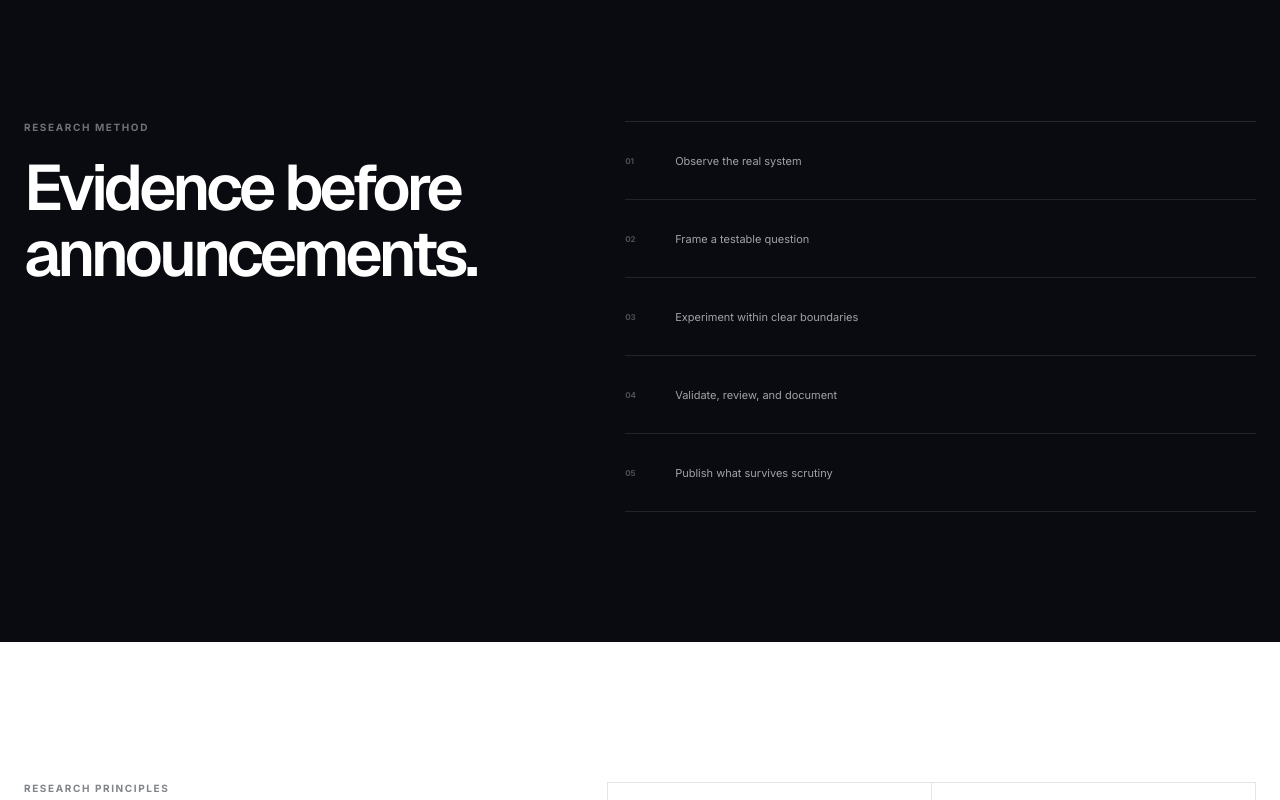
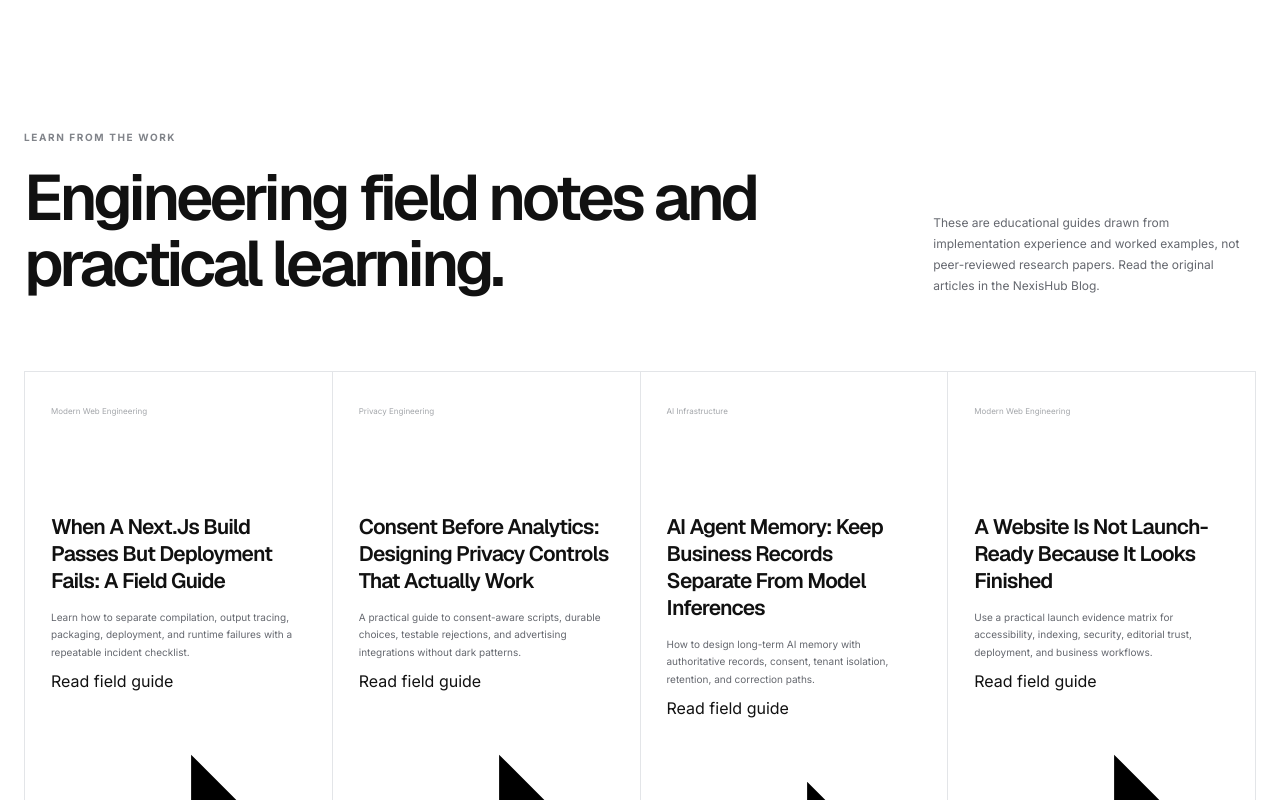
Before and after one commit to kellyxy110/NexisHub, a Next.js app in the folder website/: page /research in a window 1280 px wide. Shown: the part 1780-2580 px from the top of the page. Built offline with nearby package versions, Linux system fonts and the light colour scheme.

Commit message:
feat(research): curate educational field notes linking to original blog articles

```diff
--- a/website/src/app/research/page.tsx
+++ b/website/src/app/research/page.tsx
@@ -3,6 +3,7 @@ import Link from "next/link";
 import { Arrow, SiteFooter, SiteHeader } from "@/components/site-chrome";
 import { AdSenseLoader } from "@/components/adsense-loader";
 import { researchAreas } from "@/lib/editorial";
+import { releaseEditorialPosts } from "@/lib/release-editorial-2026-10";
 import { siteNexisLinks } from "@/lib/site-links";
 
 export const metadata: Metadata = { title: "Research", description: "The NexisHub research agenda across artificial intelligence, search intelligence, education technology, HCI, automation, and knowledge systems.", alternates: { canonical: "/research" } };
@@ -10,6 +11,7 @@ export const metadata: Metadata = { title: "Research", description: "The NexisHu
 export default function ResearchPage() {
   return <><AdSenseLoader /><SiteHeader light /><main className="research-page"><section className="research-hero"><div className="shell"><p className="kicker">NexisHub Research</p><h1>Understand deeply.<br /><span>Build responsibly.</span></h1><p>Research at NexisHub studies how intelligent systems can become more useful, explainable, and human-centered across the product ecosystem.</p><div className="research-status"><span>Research agenda</span><strong>Open</strong><span>Publication archive</span><strong>Awaiting first reviewed paper</strong></div></div></section>
       <section className="research-agenda"><div className="shell"><div className="research-heading"><div><p className="kicker">The research agenda</p><h2>Eight connected fields.</h2></div><p>These are durable areas of inquiry, not claims that NexisHub has already published findings in each field.</p></div><div className="research-grid">{researchAreas.map(([title, text], index) => <article key={title}><span>0{index + 1}</span><h3>{title}</h3><p>{text}</p></article>)}</div></div></section>
+      <section className="research-agenda" aria-labelledby="research-learning-guides"><div className="shell"><div className="research-heading"><div><p className="kicker">Learn from the work</p><h2 id="research-learning-guides">Engineering field notes and practical learning.</h2></div><p>These are educational guides drawn from implementation experience and worked examples, not peer-reviewed research papers. Read the original articles in the NexisHub Blog.</p></div><div className="research-grid">{releaseEditorialPosts.filter((post) => post.status === "Published").map((post) => <article key={post.slug}><span>{post.category}</span><h3><Link href={post.canonicalPath}>{post.title}</Link></h3><p>{post.description}</p><Link href={post.canonicalPath}>Read field guide <Arrow /></Link></article>)}</div><p><Link href="/blog">Browse all NexisHub learning articles <Arrow /></Link></p></div></section>
       <section className="research-method"><div className="shell"><div><p className="kicker kicker--light">Research method</p><h2>Evidence before announcements.</h2></div><div className="research-steps"><span><b>01</b>Observe the real system</span><span><b>02</b>Frame a testable question</span><span><b>03</b>Experiment within clear boundaries</span><span><b>04</b>Validate, review, and document</span><span><b>05</b>Publish what survives scrutiny</span></div></div></section>
       <section className="research-principles"><div className="shell research-principles-grid"><div><p className="kicker">Research principles</p><h2>Intelligence with integrity.</h2></div><div><article><h3>Explainability</h3><p>A useful result should reveal how it was formed and where uncertainty remains.</p></article><article><h3>Human checkpoints</h3><p>Review requirements scale with consequence; higher-risk outputs demand stronger oversight.</p></article><article><h3>Context isolation</h3><p>Shared intelligence does not mean leaking one product&apos;s data or context into another.</p></article><article><h3>Applied relevance</h3><p>Research earns priority when it can improve a real product, workflow, or decision.</p></article></div></div></section>
       <section className="research-output"><div className="shell research-output-grid"><div><p className="kicker">Applied work</p><h2>A methodology already in production.</h2><p>SiteNexis is the first public example: its documented approach connects technical crawl signals, entity intelligence, retrieval behavior, and machine-trust formation.</p><a className="button" href={siteNexisLinks.methodology} data-analytics="research-sitenexis-methodology">Read the methodology <Arrow /></a></div><div className="research-archive"><span>Research platform</span><h3>Explore the NRI working paper and research roadmap.</h3><p>Read the pre-review AI Visibility Index working paper, browse all 30 planned programmes, or search the research registry.</p><div style={{ display: "flex", flexDirection: "column", gap: 14 }}><Link href="/research/ai-visibility-index">Read Working Paper 001 <Arrow /></Link><Link href="/research/roadmap">Browse the research roadmap <Arrow /></Link><Link href="/research/search">Search research programmes <Arrow /></Link></div></div></div></section>
```
